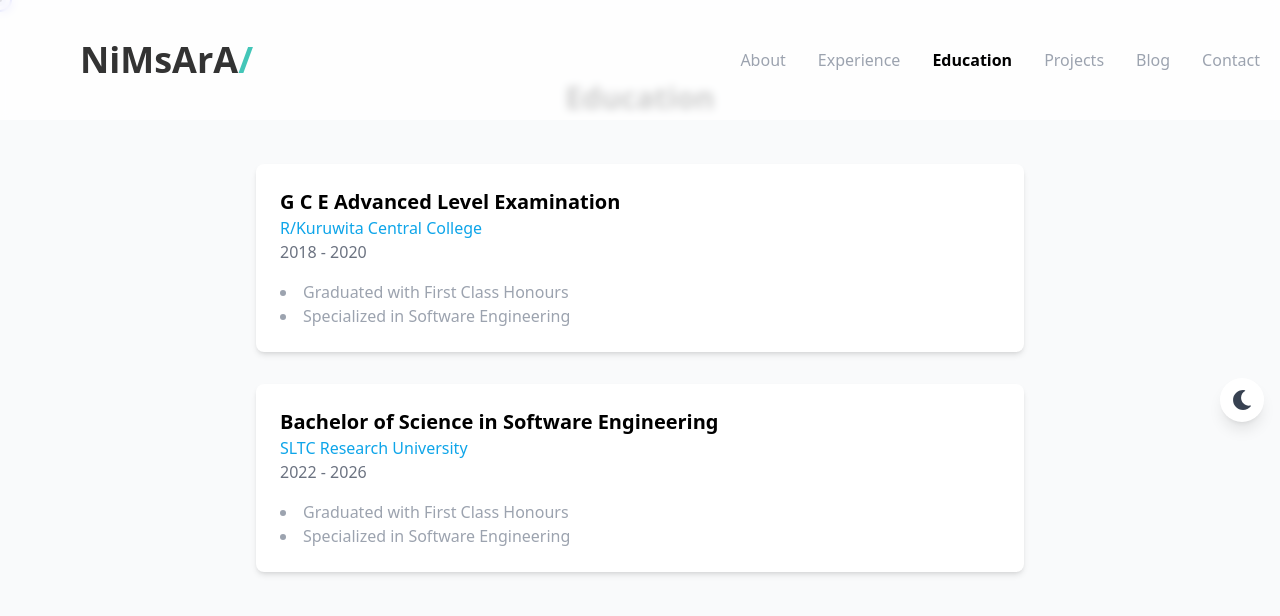
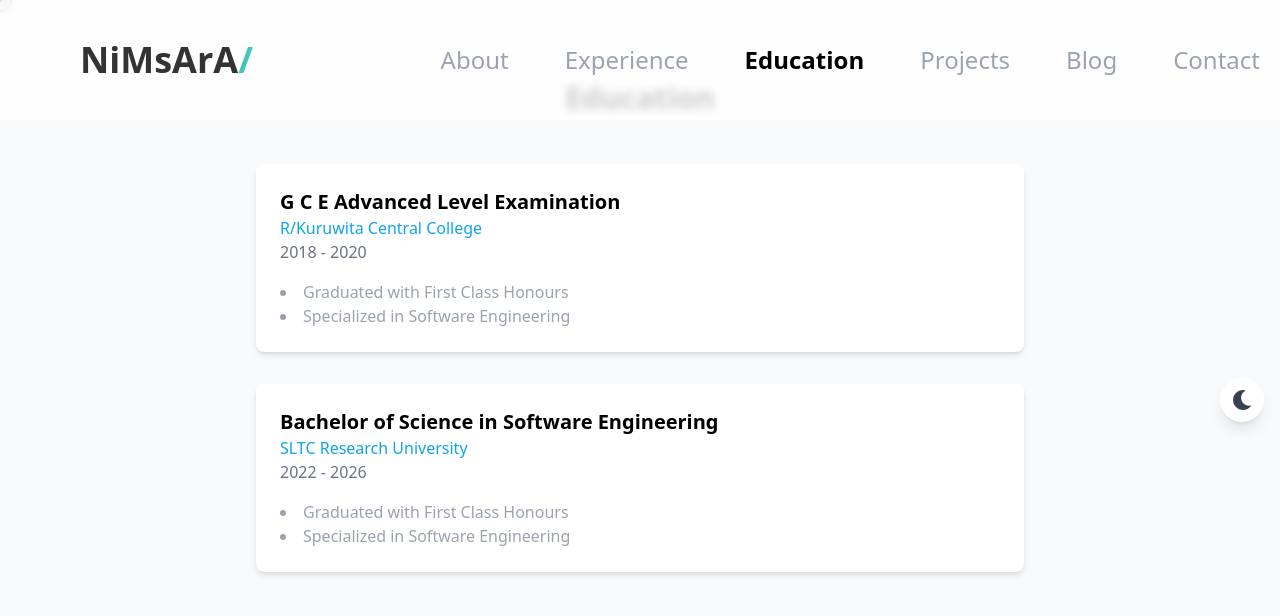
Before and after one commit to NimsaraPeiris/portfolio, a React (Vite) app: page /education in a window 1280 px wide. Shown: the top 616 px of the page. Built offline with nearby package versions, Linux system fonts and the light colour scheme.

Commit message:
nav text size increazed

```diff
--- a/src/components/AnimatedCursor.tsx
+++ b/src/components/AnimatedCursor.tsx
@@ -1,13 +1,8 @@
 import React, { useEffect, useState, useRef } from 'react';
 
-interface CursorPosition {
-    x: number;
-    y: number;
-};
-
 export function AnimatedCursor() {
-    const [position, setPosition] = useState<CursorPosition>({ x: 0, y: 0 });
-    const [trailingPosition, setTrailingPosition] = useState<CursorPosition>({ x: 0, y: 0 });
+    const [position, setPosition] = useState<{ x: number; y: number }>({ x: 0, y: 0 });
+    const [trailingPosition, setTrailingPosition] = useState<{ x: number; y: number }>({ x: 0, y: 0 });
     const [isPointer, setIsPointer] = useState(false);
     const animationFrameRef = useRef<number>();
 
@@ -69,9 +64,9 @@ export function AnimatedCursor() {
                 <div className={`
                     rounded-full
                     ${isPointer ? 'w-8 h-8' : 'w-6 h-6'}
-                    border-2 border-indigo-500
+                    border-2 border-gray-500
                     transition-all duration-200
-                    ${isPointer ? 'bg-indigo-100/20' : 'bg-transparent'}
+                    ${isPointer ? 'bg-gray-100/20' : 'bg-transparent'}
                 `} />
             </div>
             {/* Center dot */}
@@ -101,7 +96,7 @@ export function AnimatedCursor() {
             >
                 <div className={`
                     rounded-full w-3 h-3
-                    bg-indigo-400/30
+                    bg-gray-400/30
                     transition-all duration-200
                     ${isPointer ? 'scale-150' : 'scale-100'}
                 `} />
--- a/src/components/Hero.jsx
+++ b/src/components/Hero.jsx
@@ -31,7 +31,7 @@ export default function Hero() {
       <img
         src={HeroImg}
         alt="Hero Background"
-        className="absolute inset-0 w-full h-full object-cover opacity-20 z-0"
+        className="absolute inset-0 w-full h-full object-cover opacity-100 z-0"
         style={{
           top: '80px',
           width: '30%', // reduce the width to 50%
--- a/src/components/navigation/DesktopMenu.jsx
+++ b/src/components/navigation/DesktopMenu.jsx
@@ -2,13 +2,13 @@ import { NavLink } from 'react-router-dom';
 
 export default function DesktopMenu({ menuItems }) {
   return (
-    <div className="hidden md:flex space-x-8 ml-auto mx-5">
+    <div className="hidden md:flex space-x-8 ml-auto mx-5 gap-6">
       {menuItems.map((item) => (
         <NavLink
           key={item.name}
           to={item.path}
           className={({ isActive }) =>
-            `transition-colors ${
+            `text-2xl transition-colors ${
               isActive
                 ? 'text-black dark:text-white font-semibold'
                 : 'text-gray-400 hover:text-black dark:hover:text-white'
```
